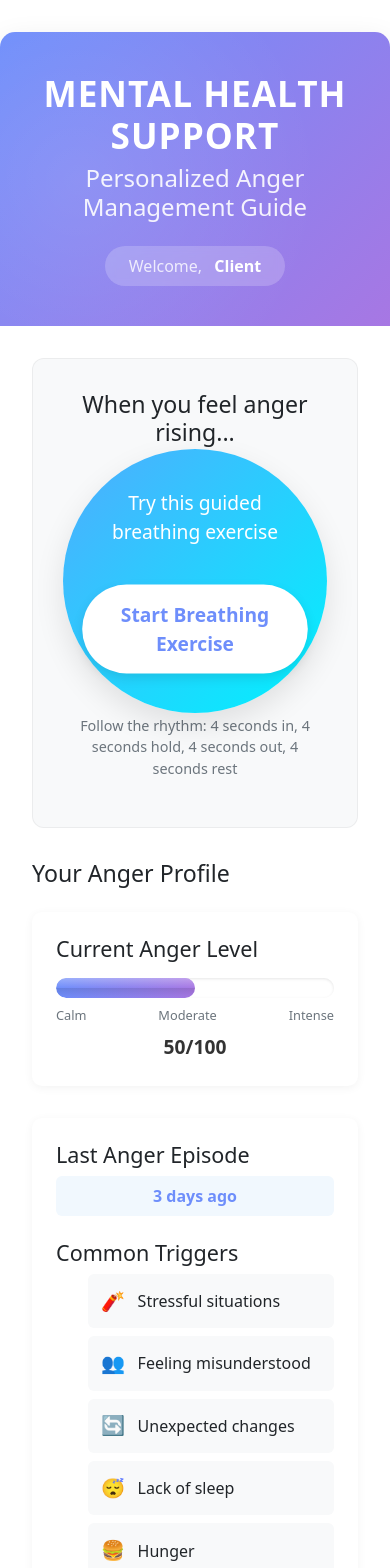
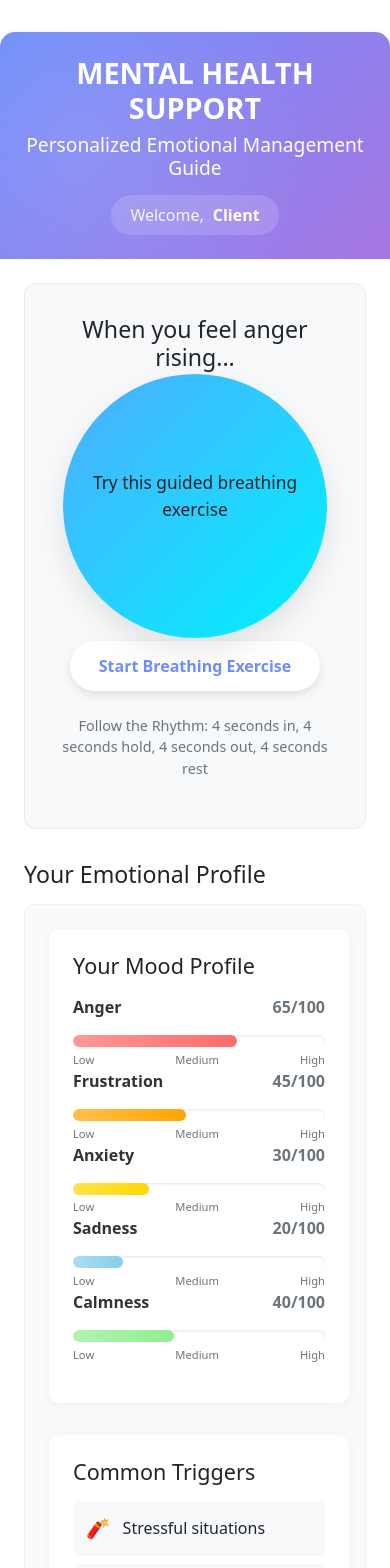
Before and after one commit to Esraa-mohamed1/react-medical-site, a React (Create React App) app in the folder mental-health-supporter/: page /artical in a window 390 px wide. Shown: the top 1568 px of the page. Built offline with nearby package versions, Linux system fonts and the light colour scheme.

Commit message:
update progress mood

```diff
--- a/mental-health-supporter/src/components/articalComponents/BreathingExercise.js
+++ b/mental-health-supporter/src/components/articalComponents/BreathingExercise.js
@@ -34,15 +34,7 @@ const BreathingExercise = () => {
   <div className={`breathing-circle ${phase}`}>
     <div className="breathing-text">
       {!isActive ? (
-              <>
-                <p>Try this guided breathing exercise</p>
-                <button
-                  className="start-button"
-                  onClick={() => setIsActive(true)}
-                >
-                  Start Breathing Exercise
-                </button>
-              </>
+        <p className="pre-instruction">Try this guided breathing exercise</p>
       ) : (
         <>
           <p className="instruction">
@@ -52,6 +44,20 @@ const BreathingExercise = () => {
             {phase === 'rest' && 'Rest'}
           </p>
           <div className="count">Breaths: {count}</div>
+        </>
+      )}
+    </div>
+  </div>
+
+  {/* BUTTON MOVED HERE */}
+  {!isActive ? (
+    <button
+      className="start-button"
+      onClick={() => setIsActive(true)}
+    >
+      Start Breathing Exercise
+    </button>
+  ) : (
     <button
       className="stop-button"
       onClick={() => {
@@ -61,13 +67,11 @@ const BreathingExercise = () => {
     >
       Finish
     </button>
-              </>
   )}
 </div>
-        </div>
-      </div>
+
       <div className="instructions">
-        <p>Follow the rhythm: 4 seconds in, 4 seconds hold, 4 seconds out, 4 seconds rest</p>
+        <p>Follow the Rhythm: 4 seconds in, 4 seconds hold, 4 seconds out, 4 seconds rest</p>
       </div>
     </section>
   );
--- /dev/null
+++ b/mental-health-supporter/src/components/articalComponents/MoodProgress.js
@@ -0,0 +1,45 @@
+import React from 'react';
+import '../../styles/MoodProgress.css';
+
+const MoodProgress = ({ moodData = [] }) => {
+  const defaultMoods = [
+    { name: 'Anger', level: 0, color: '#FF6B6B' },
+    { name: 'Frustration', level: 0, color: '#FFA500' },
+    { name: 'Anxiety', level: 0, color: '#FFD700' },
+    { name: 'Sadness', level: 0, color: '#87CEEB' },
+    { name: 'Calmness', level: 0, color: '#90EE90' }
+  ];
+
+  const moods = moodData.length > 0 ? moodData : defaultMoods;
+
+  return (
+    <div className="mood-progress">
+      {/* <h3>Your Mood Profile</h3> */}
+      {/* <div className="mood-metrics"> */}
+        {moods.map((mood, index) => (
+          <div className="mood-metric" key={index}>
+            <div className="mood-info">
+              <span className="mood-name">{mood.name}</span>
+              <span className="mood-value">{mood.level}/100</span>
+            </div>
+            <div className="progress-container">
+              <div className="progress-bar">
+                <div
+                  className="progress-fill"
+                  style={{ width: `${mood.level}%`, backgroundColor: mood.color }}
+                ></div>
+              </div>
+              <div className="progress-labels">
+                <span>Low</span>
+                <span>Medium</span>
+                <span>High</span>
+              </div>
+            </div>
+          </div>
+        ))}
+      {/* </div> */}
+    </div>
+  );
+};
+
+export default MoodProgress;
--- a/mental-health-supporter/src/components/articalComponents/MoodTracker.js
+++ b/mental-health-supporter/src/components/articalComponents/MoodTracker.js
@@ -39,7 +39,7 @@ const MoodTracker = () => {
             ))}
           </div>
         </div>
-        <div className="mood-selector">
+        {/* <div className="mood-selector">
           <p>How are you feeling today?</p>
           <div className="mood-options">
             {moodOptions.map((mood, index) => (
@@ -55,7 +55,7 @@ const MoodTracker = () => {
         </div>
         <button className="tracker-button">
           + Add Today's Mood Entry
-        </button>
+        </button> */}
       </div>
     </div>
   );
--- a/mental-health-supporter/src/components/articalComponents/TriggerList.js
+++ b/mental-health-supporter/src/components/articalComponents/TriggerList.js
@@ -2,16 +2,15 @@ import React from 'react';
 import '../../styles/TriggerList.css';
 
 const getTriggerIcon = (trigger) => {
-  const triggerLower = trigger.toLowerCase();
-
-  if (triggerLower.includes('stress') || triggerLower.includes('pressure')) return '🧨';
-  if (triggerLower.includes('misunderstood') || triggerLower.includes('ignored')) return '👥';
-  if (triggerLower.includes('change') || triggerLower.includes('unexpected')) return '🔄';
-  if (triggerLower.includes('sleep') || triggerLower.includes('tired')) return '😴';
-  if (triggerLower.includes('hunger') || triggerLower.includes('hungry')) return '🍔';
-  if (triggerLower.includes('noise') || triggerLower.includes('loud')) return '🔊';
-  if (triggerLower.includes('wait') || triggerLower.includes('line')) return '⏳';
-  if (triggerLower.includes('critic') || triggerLower.includes('judge')) return '👎';
+  const lower = trigger.toLowerCase();
+  if (lower.includes('stress')) return '🧨';
+  if (lower.includes('misunderstood')) return '👥';
+  if (lower.includes('change')) return '🔄';
+  if (lower.includes('sleep')) return '😴';
+  if (lower.includes('hunger')) return '🍔';
+  if (lower.includes('noise')) return '🔊';
+  if (lower.includes('wait')) return '⏳';
+  if (lower.includes('critic')) return '👎';
   return '⚠️';
 };
 
--- a/mental-health-supporter/src/pages/MentalHealthArticle.js
+++ b/mental-health-supporter/src/pages/MentalHealthArticle.js
@@ -1,15 +1,16 @@
-import React, { useState } from 'react';
-import TriggerList from  '../components/articalComponents/TriggerList' ;
-import MoodTracker from   '../components/articalComponents/MoodTracker' ;
-import CopingStrategies from  '../components/articalComponents/CopingStrategies' ;
-import BreathingExercise from  '../components/articalComponents/BreathingExercise'  ;
-import ProfessionalHelp from  '../components/articalComponents/ProfessionalHelp' ;
-import '../styles/MentalHealthArticle.css' ;
+import React from 'react';
+import BreathingExercise from '../components/articalComponents/BreathingExercise';
+import ProfessionalHelp from '../components/articalComponents/ProfessionalHelp';
+import MoodProgress from '../components/articalComponents/MoodProgress';
+import TriggerList from '../components/articalComponents/TriggerList';
+import CopingStrategies from '../components/articalComponents/CopingStrategies';
+import MoodTracker from '../components/articalComponents/MoodTracker';
+import '../styles/MentalHealthArticle.css';
+
 
 const MentalHealthArticle = ({ clientData = {} }) => {
   const {
     name = 'Client',
-    angerLevel = 50,
     triggers = [
       'Stressful situations',
       'Feeling misunderstood',
@@ -17,7 +18,14 @@ const MentalHealthArticle = ({ clientData = {} }) => {
       'Lack of sleep',
       'Hunger'
     ],
-    lastEpisode = '3 days ago'
+    lastEpisode = '3 days ago',
+    moodData = [
+      { name: 'Anger', level: 65, color: '#FF6B6B', icon: '😠' },
+      { name: 'Frustration', level: 45, color: '#FFA500', icon: '😤' },
+      { name: 'Anxiety', level: 30, color: '#FFD700', icon: '😰' },
+      { name: 'Sadness', level: 20, color: '#87CEEB', icon: '😢' },
+      { name: 'Calmness', level: 40, color: '#90EE90', icon: '😌' }
+    ]
   } = clientData;
 
   return (
@@ -25,7 +33,7 @@ const MentalHealthArticle = ({ clientData = {} }) => {
       <header className="article-header">
         <div className="header-overlay"></div>
         <h1>MENTAL HEALTH SUPPORT</h1>
-        <h2>Personalized Anger Management Guide</h2>
+        <h2>Personalized Emotional Management Guide</h2>
         <div className="user-greeting">
           <span className="welcome">Welcome, </span>
           <span className="username">{name}</span>
@@ -35,46 +43,32 @@ const MentalHealthArticle = ({ clientData = {} }) => {
       <main className="article-content">
         <BreathingExercise />
 
-        <section className="anger-profile">
-          <h3>Your Anger Profile</h3>
-          <div className="anger-metrics">
-            <div className="metric">
-              <h4>Current Anger Level</h4>
-              <div className="progress-container">
-                <div className="progress-bar">
-                  <div
-                    className="progress-fill"
-                    style={{ width: `${angerLevel}%` }}
-                  ></div>
-                </div>
-                <div className="progress-labels">
-                  <span>Calm</span>
-                  <span>Moderate</span>
-                  <span>Intense</span>
-                </div>
-                <div className="anger-value">{angerLevel}/100</div>
-              </div>
+        <section >
+          <h3>Your Emotional Profile</h3>
+
+          <div className="mood-profile-content">
+            <div className="mood-card">
+              <h4>Your Mood Profile</h4>
+              <MoodProgress moodData={moodData} />
             </div>
 
-            <div className="metric">
-              <h4>Last Anger Episode</h4>
-              <div className="episode-display">{lastEpisode}</div>
-
+            <div className="trigger-card">
               <h4>Common Triggers</h4>
               <TriggerList triggers={triggers} />
             </div>
           </div>
         </section>
 
+
         <CopingStrategies />
-        <ProfessionalHelp angerLevel={angerLevel} />
+        <ProfessionalHelp primaryMoodLevel={moodData[0].level} />
         <MoodTracker />
       </main>
 
       <footer className="article-footer">
-        <div className="footer-quote">
-          "Peace comes from within. Do not seek it without." - Buddha
-        </div>
+        <p className="footer-message">
+          "Understanding your emotions is the first step toward managing them effectively."
+        </p>
       </footer>
     </div>
   );
--- a/mental-health-supporter/src/styles/BreathingExercise.css
+++ b/mental-health-supporter/src/styles/BreathingExercise.css
@@ -50,9 +50,14 @@
     transform: scale(1);
   }
 
-  .breathing-text {
+  /* .breathing-text {
     color: white;
     padding: 1rem;
+  } */
+  .breathing-text p:not(.count) {
+    padding: 1rem;
+
+    font-size: 0.9rem;
   }
 
   .instruction {
@@ -77,7 +82,7 @@
     font-weight: 600;
     cursor: pointer;
     transition: all 0.3s ease;
-    margin-top: 1rem;
+    margin-top: 1.6rem;
     box-shadow: 0 4px 10px rgba(0,0,0,0.1);
   }
 
--- a/mental-health-supporter/src/styles/MentalHealthArticle.css
+++ b/mental-health-supporter/src/styles/MentalHealthArticle.css
@@ -1,19 +1,19 @@
+/* Base Styles */
 .article-container {
     max-width: 900px;
     margin: 2rem auto;
     background: white;
     border-radius: 15px;
     overflow: hidden;
-    box-shadow: 0 10px 30px rgba(0, 0, 0, 0.1);
+    box-shadow: 0 5px 15px rgba(0, 0, 0, 0.08);
   }
 
   .article-header {
     background: linear-gradient(135deg, #6e8efb, #a777e3);
     color: white;
-    padding: 2.5rem 2rem;
+    padding: 2rem;
     text-align: center;
     position: relative;
-    overflow: hidden;
   }
 
   .header-overlay {
@@ -27,32 +27,27 @@
 
   .article-header h1 {
     margin: 0;
-    font-size: 2.2rem;
+    font-size: 2rem;
     font-weight: 700;
-    letter-spacing: 1px;
-    position: relative;
   }
 
   .article-header h2 {
-    margin: 0.5rem 0 1.5rem;
-    font-size: 1.5rem;
+    margin: 0.5rem 0 1rem;
+    font-size: 1.4rem;
     font-weight: 400;
-    opacity: 0.9;
-    position: relative;
   }
 
   .user-greeting {
-    background: rgba(255, 255, 255, 0.2);
     display: inline-block;
-    padding: 0.5rem 1.5rem;
+    padding: 0.5rem 1.2rem;
     border-radius: 50px;
+    background: rgba(255, 255, 255, 0.15);
     backdrop-filter: blur(5px);
-    position: relative;
   }
 
   .welcome {
-    opacity: 0.8;
-    margin-right: 0.5rem;
+    opacity: 0.9;
+    margin-right: 0.3rem;
   }
 
   .username {
@@ -60,110 +55,119 @@
   }
 
   .article-content {
-    padding: 2rem;
+    padding: 1.5rem;
   }
 
-  .anger-profile {
-    margin-bottom: 2rem;
+  /* Mood Profile Section */
+  .mood-profile-section {
+    margin: 2rem 0;
   }
 
-  .anger-metrics {
+  .mood-profile-section h3 {
+    color: #4a4a4a;
+    margin-bottom: 1.2rem;
+    font-size: 1.5rem;
+    position: relative;
+    padding-bottom: 0.5rem;
+  }
+
+  .mood-profile-section h3::after {
+    content: '';
+    position: absolute;
+    bottom: 0;
+    left: 0;
+    width: 50px;
+    height: 3px;
+    background: #6e8efb;
+    border-radius: 3px;
+  }
+
+  .mood-profile-content {
+    background: #f9fafc;
+    border-radius: 10px;
+    padding: 1.5rem;
+    border: 1px solid #eef2f7;
+  }
+
+  .mood-details {
+    margin-top: 1.5rem;
+    display: grid;
+    grid-template-columns: 1fr 1fr;
+    gap: 1.5rem;
+  }
+
+  .last-episode h4,
+  .common-triggers h4 {
+    color: #5a5a5a;
+    margin-bottom: 0.8rem;
+    font-size: 1.1rem;
+  }
+
+  .episode-date {
+    background: #e8f0fe;
+    color: #4a7df8;
+    padding: 0.8rem;
+    border-radius: 8px;
+    font-weight: 500;
+    text-align: center;
+  }
+
+  /* Footer */
+  .article-footer {
+    padding: 1.5rem;
+    text-align: center;
+    background: #f8f9fa;
+    border-top: 1px solid #eaeef3;
+  }
+
+  .footer-message {
+    color: #6c757d;
+    font-style: italic;
+    margin: 0;
+  }
+
+  /* Responsive Design */
+  @media (max-width: 768px) {
+    .mood-details {
+      grid-template-columns: 1fr;
+    }
+
+    .article-header {
+      padding: 1.5rem;
+    }
+
+    .article-header h1 {
+      font-size: 1.8rem;
+    }
+
+    .article-header h2 {
+      font-size: 1.2rem;
+    }
+  }
+
+  .mood-profile-section {
+    margin-top: 2rem;
+  }
+
+  .mood-profile-content {
     display: flex;
     gap: 2rem;
-    margin-top: 1.5rem;
+    margin-top: 1rem;
+    flex-wrap: wrap;
   }
 
-  .metric {
+  .mood-card,
+  .trigger-card {
     flex: 1;
+    min-width: 300px;
     background: white;
     padding: 1.5rem;
     border-radius: 10px;
-    box-shadow: 0 2px 10px rgba(0,0,0,0.05);
+    box-shadow: 0 2px 10px rgba(0, 0, 0, 0.05);
   }
 
-  .progress-container {
-    margin-top: 1rem;
+  /* Title spacing fix */
+  .mood-card h4,
+  .trigger-card h4 {
+    margin-bottom: 1rem;
   }
-
-  .progress-bar {
-    height: 20px;
-    background: #e9ecef;
-    border-radius: 10px;
-    margin: 0.5rem 0;
-    overflow: hidden;
-    box-shadow: inset 0 1px 3px rgba(0,0,0,0.1);
-  }
-
-  .progress-fill {
-    height: 100%;
-    border-radius: 10px;
-    background: linear-gradient(to right, #6e8efb, #a777e3);
-    transition: width 0.5s ease;
-    position: relative;
-    overflow: hidden;
-  }
-
-  .progress-fill::after {
-    content: '';
-    position: absolute;
-    top: 0;
-    left: 0;
-    right: 0;
-    bottom: 0;
-    background: linear-gradient(
-      to bottom,
-      rgba(255,255,255,0.3) 0%,
-      rgba(255,255,255,0) 50%,
-      rgba(0,0,0,0.1) 51%,
-      rgba(255,255,255,0) 100%
-    );
-    border-radius: 10px;
-  }
-
-  .progress-labels {
-    display: flex;
-    justify-content: space-between;
-    font-size: 0.8rem;
-    color: #6c757d;
-    margin-top: 0.3rem;
-  }
-
-  .anger-value {
-    text-align: center;
-    font-size: 1.2rem;
-    font-weight: 600;
-    margin-top: 0.5rem;
-    color: #333;
-  }
-
-  .episode-display {
-    background: #f1f8fe;
-    padding: 0.5rem;
-    border-radius: 6px;
-    text-align: center;
-    margin: 0.5rem 0 1.5rem;
-    font-weight: 600;
-    color: #6e8efb;
-  }
-
-  .article-footer {
-    background: #f8f9fa;
-    padding: 2rem;
-    text-align: center;
-    border-top: 1px solid #e9ecef;
-  }
-
-  .footer-quote {
-    font-style: italic;
-    font-size: 1.1rem;
-    color: #6c757d;
-    max-width: 600px;
-    margin: 0 auto;
-    line-height: 1.6;
-  }
-
-  @media (max-width: 768px) {
-    .anger-metrics {
-      flex-direction: column;
-    }
-  }
--- /dev/null
+++ b/mental-health-supporter/src/styles/MoodProgress.css
@@ -0,0 +1,69 @@
+.mood-progress {
+    margin-bottom: 1rem;
+  }
+
+  .mood-metrics {
+    display: flex;
+    flex-direction: column;
+    gap: 1.5rem;
+    margin-top: 1.5rem;
+  }
+
+  .mood-metric {
+    display: flex;
+    flex-direction: column;
+    gap: 0.5rem;
+  }
+
+  .mood-info {
+    display: flex;
+    justify-content: space-between;
+    align-items: center;
+  }
+
+  .mood-name {
+    font-weight: 600;
+    color: #333;
+  }
+
+  .mood-value {
+    font-weight: 600;
+    color: #6c757d;
+  }
+
+  .progress-container {
+    margin-top: 0.5rem;
+  }
+
+  .progress-bar {
+    height: 12px;
+    background: #e9ecef;
+    border-radius: 6px;
+    overflow: hidden;
+    box-shadow: inset 0 1px 3px rgba(0,0,0,0.1);
+  }
+
+  .progress-fill {
+    height: 100%;
+    border-radius: 6px;
+    transition: width 0.5s ease;
+    position: relative;
+  }
+
+  .progress-fill::after {
+    content: '';
+    position: absolute;
+    top: 0;
+    left: 0;
+    right: 0;
+    bottom: 0;
+    background: linear-gradient(to right, rgba(255,255,255,0.3) 0%, rgba(255,255,255,0) 100%);
+  }
+
+  .progress-labels {
+    display: flex;
+    justify-content: space-between;
+    font-size: 0.7rem;
+    color: #6c757d;
+    margin-top: 0.3rem;
+  }
--- a/mental-health-supporter/src/styles/TriggerList.css
+++ b/mental-health-supporter/src/styles/TriggerList.css
@@ -1,5 +1,6 @@
 .triggers-list {
     list-style-type: none;
+    padding: 0;
     margin-top: 0.5rem;
   }
 
```
Also changed, not shown: mental-health-supporter/src/components/articalComponents/CopingStrategies.js (line endings or trailing spaces), mental-health-supporter/src/styles/CopingStrategies.css (line endings or trailing spaces), mental-health-supporter/src/styles/MoodTracker.css (line endings or trailing spaces). Lines whose indentation alone changed are shown as unchanged.
